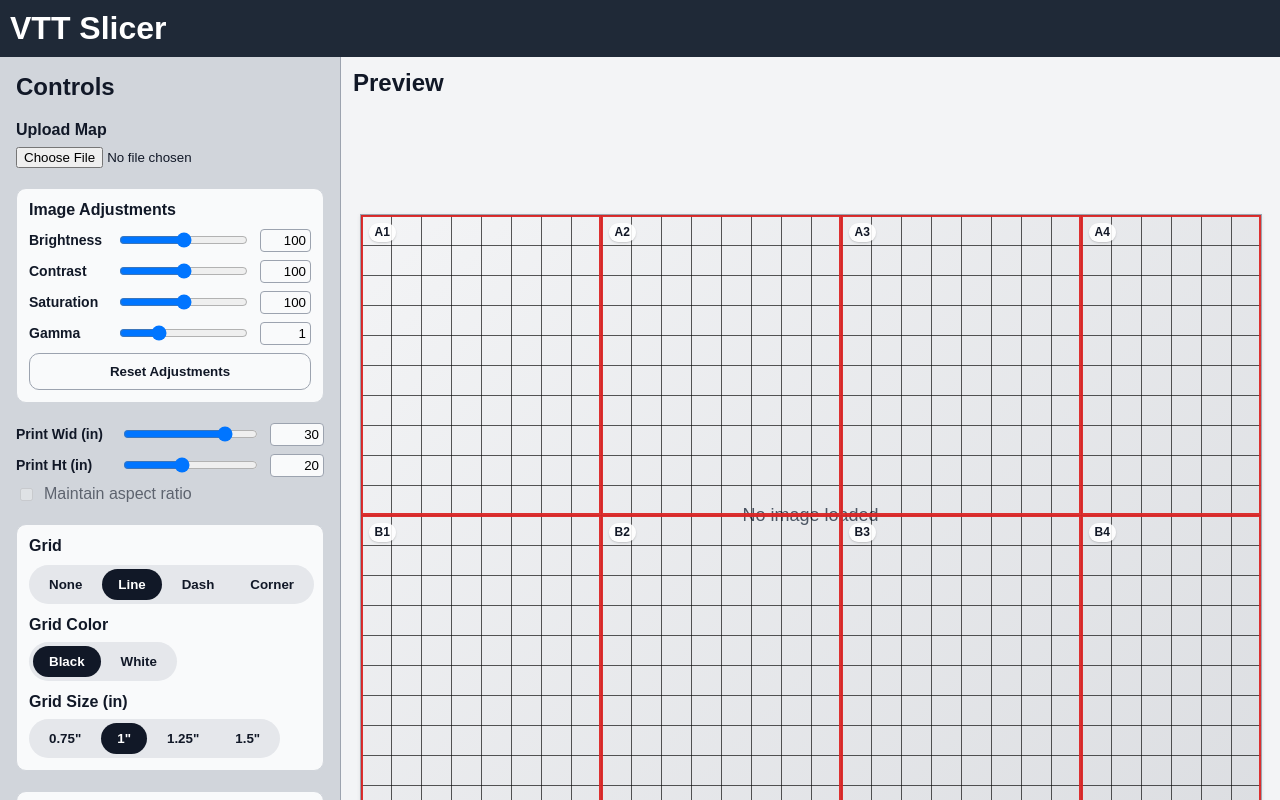
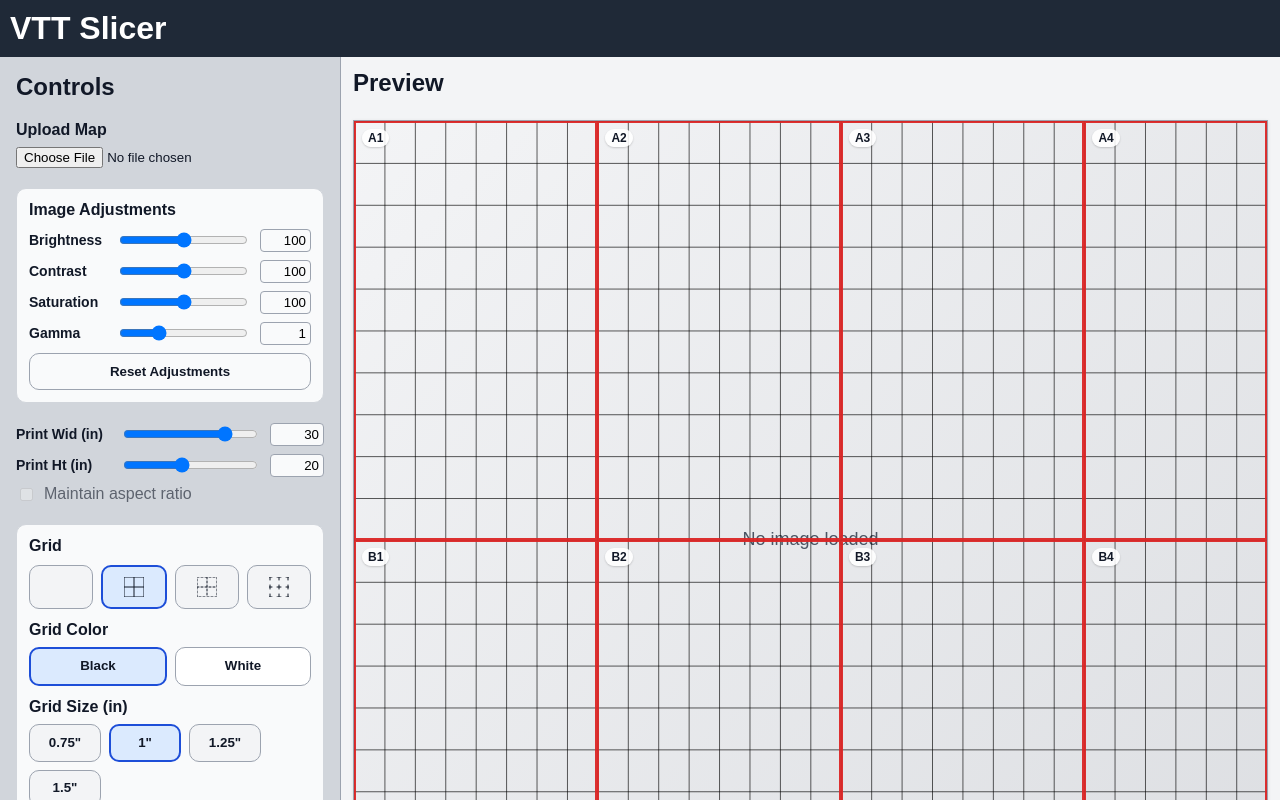
Before and after one commit to Trumpootcom/wms-ts, a React (Vite) app: page / in a window 1280 px wide. Shown: the top 800 px of the page. Built offline with nearby package versions, Linux system fonts and the light colour scheme.

Commit message:
UI: grid mode SVG icons

```diff
--- a/src/components/ControlPanel.tsx
+++ b/src/components/ControlPanel.tsx
@@ -2,6 +2,7 @@ import PanelSection from "./ui/PanelSection.tsx";
 import SegmentedControl from "./ui/SegmentedControl.tsx";
 import NumberWithSlider from "./ui/NumberWithSlider.tsx";
 import type { useSlicerState } from "../hooks/useSlicerState.ts";
+import GridModeIcon from "./ui/GridModeIcon.tsx";
 
 type ControlPanelProps = {
     slicer: ReturnType<typeof useSlicerState>;
@@ -125,13 +126,28 @@ function ControlPanel({ slicer }: ControlPanelProps) {
                     onChange={slicer.setGridMode}
                     marginBottom="12px"
                     options={[
-                        { value: "none", label: "None" },
-                        { value: "line", label: "Line" },
-                        { value: "dash", label: "Dash" },
-                        { value: "corner", label: "Corner" },
+                        {
+                            value: "none",
+                            label: <GridModeIcon mode="none" />,
+                            title: "None",
+                        },
+                        {
+                            value: "line",
+                            label: <GridModeIcon mode="line" />,
+                            title: "Line",
+                        },
+                        {
+                            value: "dash",
+                            label: <GridModeIcon mode="dash" />,
+                            title: "Dash",
+                        },
+                        {
+                            value: "corner",
+                            label: <GridModeIcon mode="corner" />,
+                            title: "Corner",
+                        },
                     ]}
                 />
-
                 <div style={{ marginBottom: "8px", fontWeight: 700 }}>Grid Color</div>
 
                 <SegmentedControl
--- a/src/components/PreviewPanel.tsx
+++ b/src/components/PreviewPanel.tsx
@@ -67,11 +67,13 @@ function PreviewPanel({
 
     const gridModeLabel = gridMode.charAt(0).toUpperCase() + gridMode.slice(1);
     const sliceSizeLabel = sliceSize === "8x10" ? "8 × 10" : "8 × 10.5";
+
     const imageFilter = `
         brightness(${imageAdjustments.brightness}%)
         contrast(${imageAdjustments.contrast}%)
         saturate(${imageAdjustments.saturation}%)
     `;
+
     return (
         <section
             style={{
@@ -88,21 +90,37 @@ function PreviewPanel({
             <div
                 style={{
                     flex: 1,
+                    minHeight: 0,
                     display: "flex",
                     justifyContent: "center",
                     alignItems: "center",
-                    overflow: "auto",
+                    overflow: "hidden",
                 }}
             >
                 <div
                     style={{
-                        width: `${previewStage.width}px`,
-                        height: `${previewStage.height}px`,
+                        width: "100%",
+                        height: "100%",
+                        display: "flex",
+                        justifyContent: "center",
+                        alignItems: "center",
+                        padding: "12px",
+                        boxSizing: "border-box",
+                    }}
+                >
+                    <div
+                        style={{
+                            width: "100%",
+                            height: "100%",
+                            maxWidth: `${previewStage.width*3}px`,
+                            maxHeight: `${previewStage.height*3}px`,
+                            aspectRatio: `${printedWidthIn} / ${printedHeightIn}`,
                             position: "relative",
                             border: "1px solid #9ca3af",
                             background: "#e5e7eb",
                             boxShadow: "0 1px 4px rgba(0,0,0,0.08)",
                             overflow: "hidden",
+                            flexShrink: 1,
                         }}
                     >
                         {imageUrl ? (
@@ -147,7 +165,8 @@ function PreviewPanel({
                   linear-gradient(to right, ${previewGridLineColor} 1px, transparent 1px),
                   linear-gradient(to bottom, ${previewGridLineColor} 1px, transparent 1px)
                 `,
-                                backgroundSize: `${(gridSizeIn * 100) / printedWidthIn}% ${(gridSizeIn * 100) / printedHeightIn}%`,
+                                    backgroundSize: `${(gridSizeIn / printedWidthIn) * 100}% ${(gridSizeIn / printedHeightIn) * 100}%`,
+                                    backgroundPosition: "0 0, 0 0",
                                 }}
                             />
                         )}
@@ -192,6 +211,7 @@ function PreviewPanel({
                                 </div>
                             );
                         })}
+                    </div>
                 </div>
             </div>
 
--- /dev/null
+++ b/src/components/ui/GridModeIcon.tsx
@@ -0,0 +1,98 @@
+type GridMode = "none" | "line" | "dash" | "corner";
+
+type GridModeIconProps = {
+    mode: GridMode;
+    size?: number;
+};
+
+function GridModeIcon({ mode, size = 20 }: GridModeIconProps) {
+    const common = {
+        fill: "none",
+        stroke: "currentColor",
+        strokeWidth: 1,
+        strokeLinecap: "round" as const,
+    };
+
+    return (
+        <svg
+            width={size}
+            height={size}
+            viewBox="0 0 20 20"
+            aria-hidden="true"
+            style={{ display: "block" }}
+        >
+            {/*
+    {mode === "none" && (
+        <rect x="0" y="0" width="20" height="20" {...common} />
+    )}
+*/}
+
+            {mode === "line" && (
+                <>
+                    <rect x="0" y="0" width="20" height="20" {...common} />
+                    <line x1="10" y1="0" x2="10" y2="20" {...common} />
+                    <line x1="0" y1="10" x2="20" y2="10" {...common} />
+                </>
+            )}
+
+            {mode === "dash" && (
+                <>
+                    <rect
+                        x="0"
+                        y="0"
+                        width="20"
+                        height="20"
+                        {...common}
+                        strokeDasharray="2 2"
+                    />
+                    <line
+                        x1="10"
+                        y1="0"
+                        x2="10"
+                        y2="20"
+                        {...common}
+                        strokeDasharray="2 2"
+                    />
+                    <line
+                        x1="0"
+                        y1="10"
+                        x2="20"
+                        y2="10"
+                        {...common}
+                        strokeDasharray="2 2"
+                    />
+                </>
+            )}
+
+            {mode === "corner" && (
+                <>
+<line x1="0" y1="0" x2="3" y2="0" {...common} />
+<line x1="8" y1="0" x2="12" y2="0" {...common} />
+<line x1="17" y1="0" x2="20" y2="0" {...common} />
+
+<line x1="0" y1="10" x2="3" y2="10" {...common} />
+<line x1="8" y1="10" x2="12" y2="10" {...common} />
+<line x1="17" y1="10" x2="20" y2="10" {...common} />
+
+<line x1="0" y1="20" x2="3" y2="20" {...common} />
+<line x1="8" y1="20" x2="12" y2="20" {...common} />
+<line x1="17" y1="20" x2="20" y2="20" {...common} />
+
+<line x1="1" y1="0" x2="1" y2="3" {...common} />
+<line x1="1" y1="8" x2="1" y2="12" {...common} />
+<line x1="1" y1="17" x2="1" y2="20" {...common} />
+
+<line x1="10" y1="0" x2="10" y2="3" {...common} />
+<line x1="10" y1="8" x2="10" y2="12" {...common} />
+<line x1="10" y1="17" x2="10" y2="20" {...common} />
+
+<line x1="19" y1="0" x2="19" y2="3" {...common} />
+<line x1="19" y1="8" x2="19" y2="12" {...common} />
+<line x1="19" y1="17" x2="19" y2="20" {...common} />
+</>
+            )}
+        </svg>
+    );
+}
+
+export default GridModeIcon;
--- a/src/components/ui/SegmentedControl.tsx
+++ b/src/components/ui/SegmentedControl.tsx
@@ -1,63 +1,66 @@
 import type { ReactNode } from "react";
 
-type Option<T extends string | number> = {
+type SegmentedControlOption<T extends string | number> = {
     value: T;
     label: ReactNode;
+    title?: string;
 };
 
 type SegmentedControlProps<T extends string | number> = {
     value: T;
-  options: Option<T>[];
     onChange: (value: T) => void;
+    options: SegmentedControlOption<T>[];
+    wrap?: boolean;
     marginBottom?: string;
-  wrap?: boolean;
     isLightOption?: (value: T) => boolean;
 };
 
 function SegmentedControl<T extends string | number>({
     value,
+    onChange,
     options,
-  onChange,
+    wrap = false,
     marginBottom = "0",
-  wrap = false,
     isLightOption,
 }: SegmentedControlProps<T>) {
     return (
         <div
             style={{
-        display: "inline-flex",
+                display: "flex",
                 flexWrap: wrap ? "wrap" : "nowrap",
-        background: "#e5e7eb",
-        borderRadius: "999px",
-        padding: "4px",
-        gap: "4px",
+                gap: "8px",
                 marginBottom,
             }}
         >
             {options.map((option) => {
                 const selected = option.value === value;
-        const lightSelected = selected && isLightOption?.(option.value);
+                const lightOption = isLightOption?.(option.value) ?? false;
 
                 return (
                     <button
                         key={String(option.value)}
                         type="button"
+                        title={option.title}
                         onClick={() => onChange(option.value)}
                         style={{
-              border: "none",
-              borderRadius: "999px",
-              padding: "8px 16px",
+                            flex: wrap ? "0 0 auto" : 1,
+                            minWidth: wrap ? "72px" : 0,
+                            border: selected ? "2px solid #1d4ed8" : "1px solid #9ca3af",
+                            borderRadius: "10px",
+                            padding: "10px 12px",
+                            background: selected
+                                ? "#dbeafe"
+                                : lightOption
+                                  ? "#ffffff"
+                                  : "#f3f4f6",
+                            color: "#111827",
+                            fontWeight: 700,
                             cursor: "pointer",
-              background: selected
-                ? lightSelected
-                  ? "white"
-                  : "#111827"
-                : "transparent",
-              color: selected && !lightSelected ? "white" : "#111827",
-              fontWeight: 700,
-              boxShadow: lightSelected
-                ? "0 0 0 1px rgba(0,0,0,0.12) inset"
-                : "none",
+                            display: "flex",
+                            alignItems: "center",
+                            justifyContent: "center",
+                            textAlign: "center",
+                            lineHeight: 1.1,
                         }}
                     >
                         {option.label}
```
Lines whose indentation alone changed are shown as unchanged.
